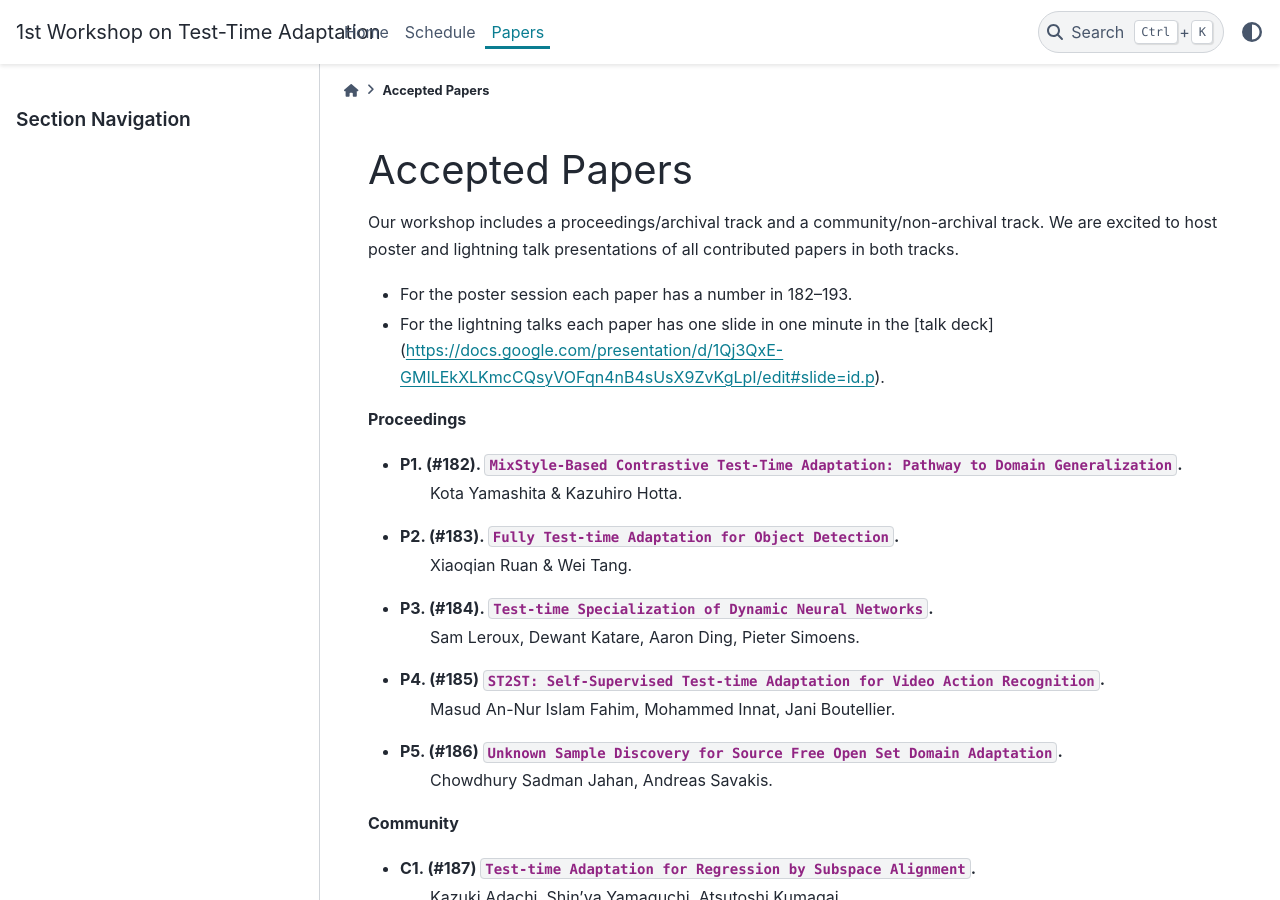
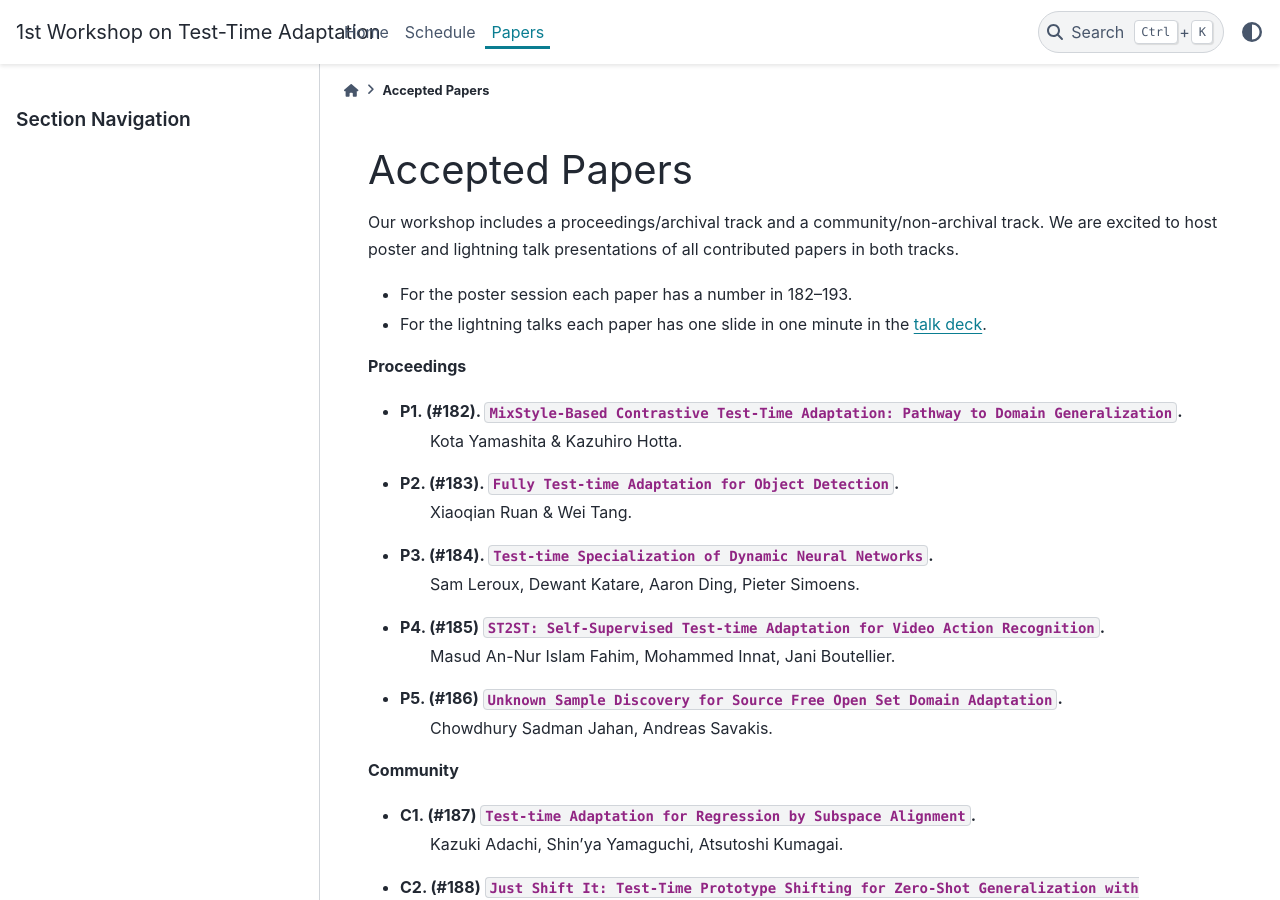
Before and after one commit to tta-icml2025/tta-icml2025.github.io, a Sphinx documentation site: the page built from docs/source/papers.rst, in a window 1280 px wide and 900 px high. Built offline with Sphinx 7.4.7 and the PyData theme 0.15.4, drawn with Linux system fonts in a browser that asks for light colours; some of the changed lines change nothing that is shown.

Commit message:
fix link formatting for talk deck

```diff
--- a/docs/source/papers.rst
+++ b/docs/source/papers.rst
@@ -5,7 +5,9 @@ Our workshop includes a proceedings/archival track and a community/non-archival
 We are excited to host poster and lightning talk presentations of all contributed papers in both tracks.
 
 - For the poster session each paper has a number in 182–193.
-- For the lightning talks each paper has one slide in one minute in the [talk deck](https://docs.google.com/presentation/d/1Qj3QxE-GMILEkXLKmcCQsyVOFqn4nB4sUsX9ZvKgLpI/edit#slide=id.p).
+- For the lightning talks each paper has one slide in one minute in the `talk deck`_.
+
+.. _talk deck: https://docs.google.com/presentation/d/1Qj3QxE-GMILEkXLKmcCQsyVOFqn4nB4sUsX9ZvKgLpI/edit#slide=id.p
 
 **Proceedings**
 
```
